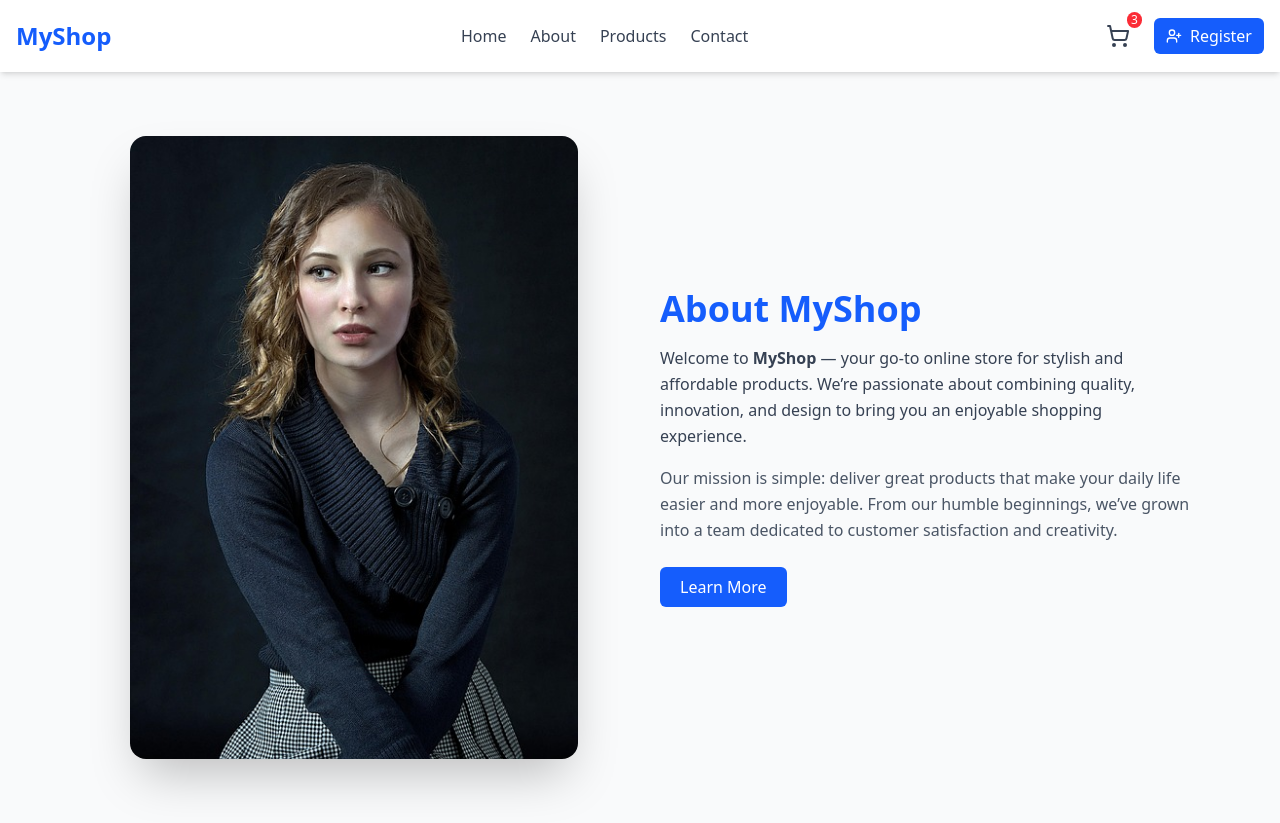
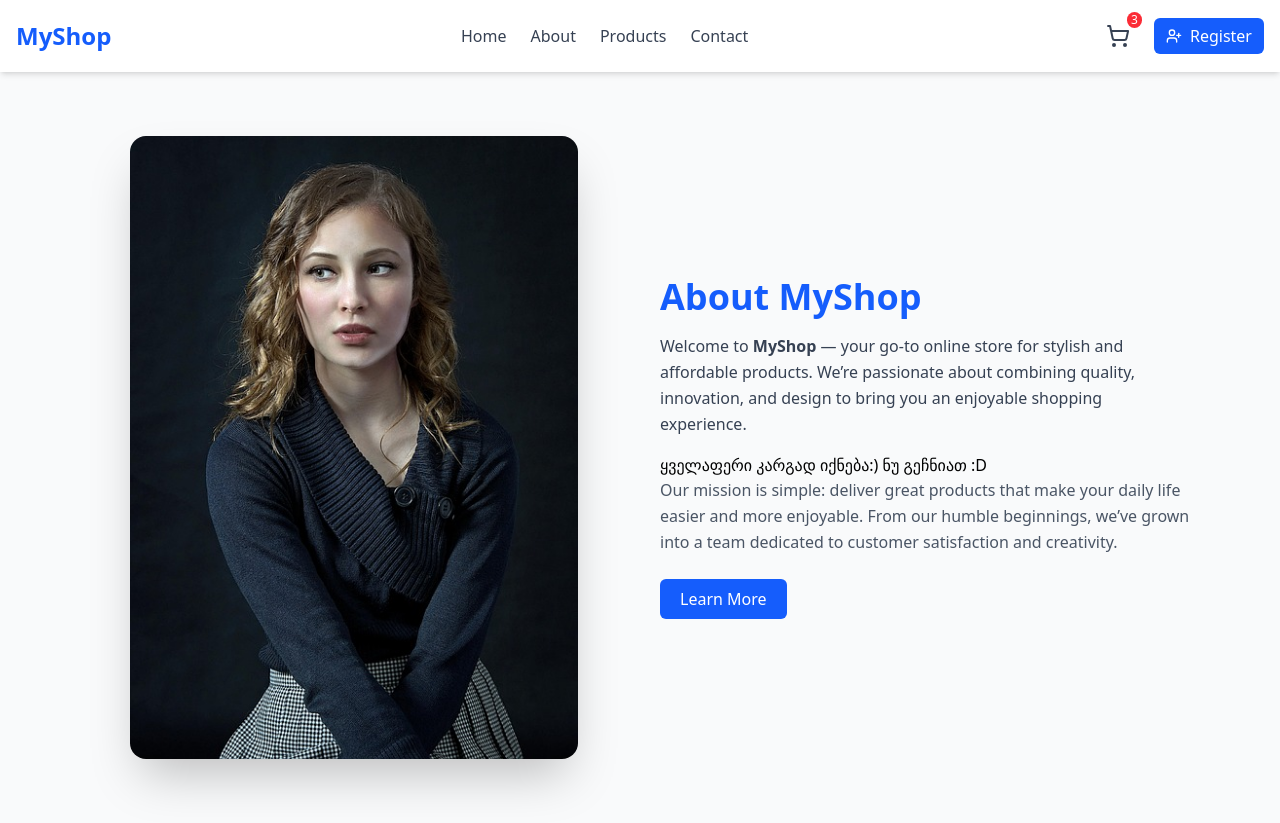
Before and after one commit to tsotne-chaduneli/makas-project, a React (Vite) app: page /about in a window 1280 px wide. Built offline with nearby package versions, Linux system fonts and the light colour scheme.

Commit message:
ჩაემატა ახალი პარაგრაფი

```diff
--- a/src/pages/About.tsx
+++ b/src/pages/About.tsx
@@ -28,6 +28,7 @@ export default function About() {
           Welcome to <span className="font-semibold">MyShop</span> — your go-to online store for stylish and affordable products.
           We’re passionate about combining quality, innovation, and design to bring you an enjoyable shopping experience.
         </p>
+        <p>ყველაფერი კარგად იქნება:) ნუ გეჩნიათ :D</p>
         <p className="text-gray-600 leading-relaxed mb-6">
           Our mission is simple: deliver great products that make your daily life easier and more enjoyable.
           From our humble beginnings, we’ve grown into a team dedicated to customer satisfaction and creativity.
```
